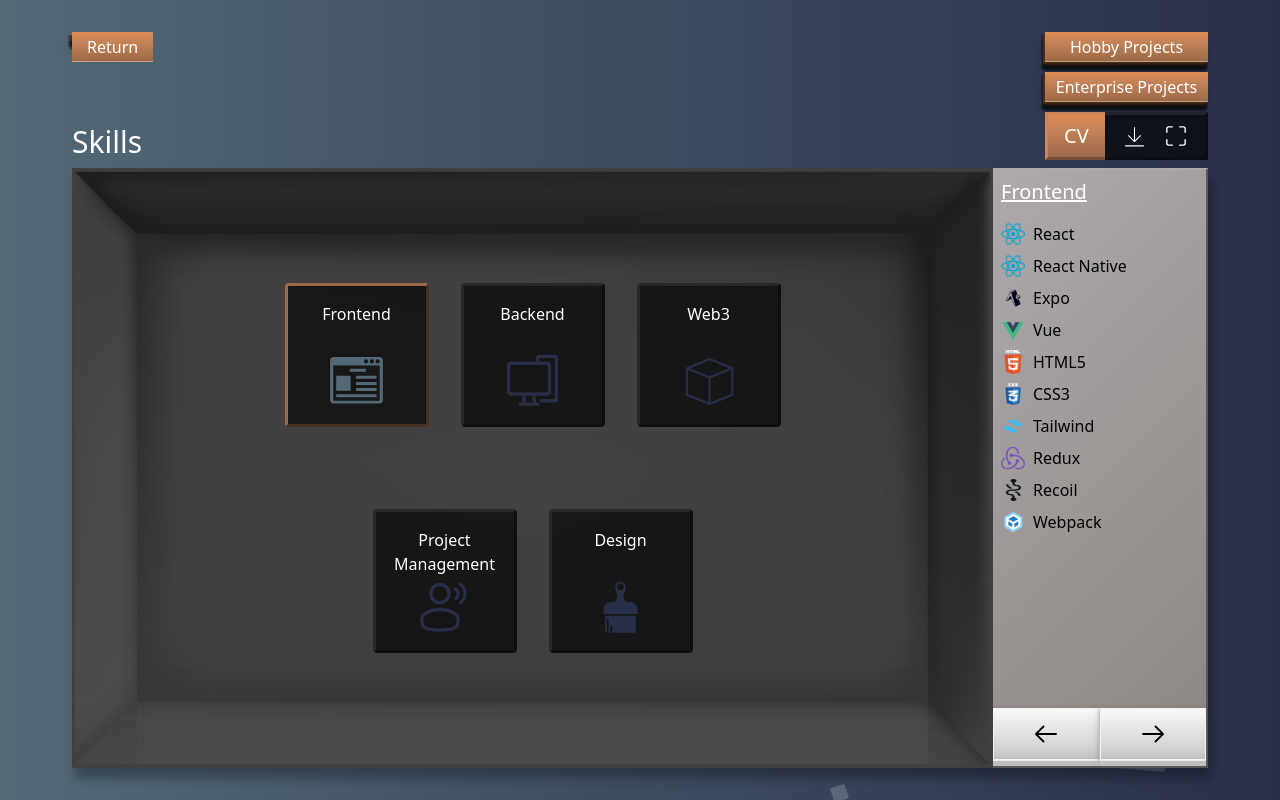
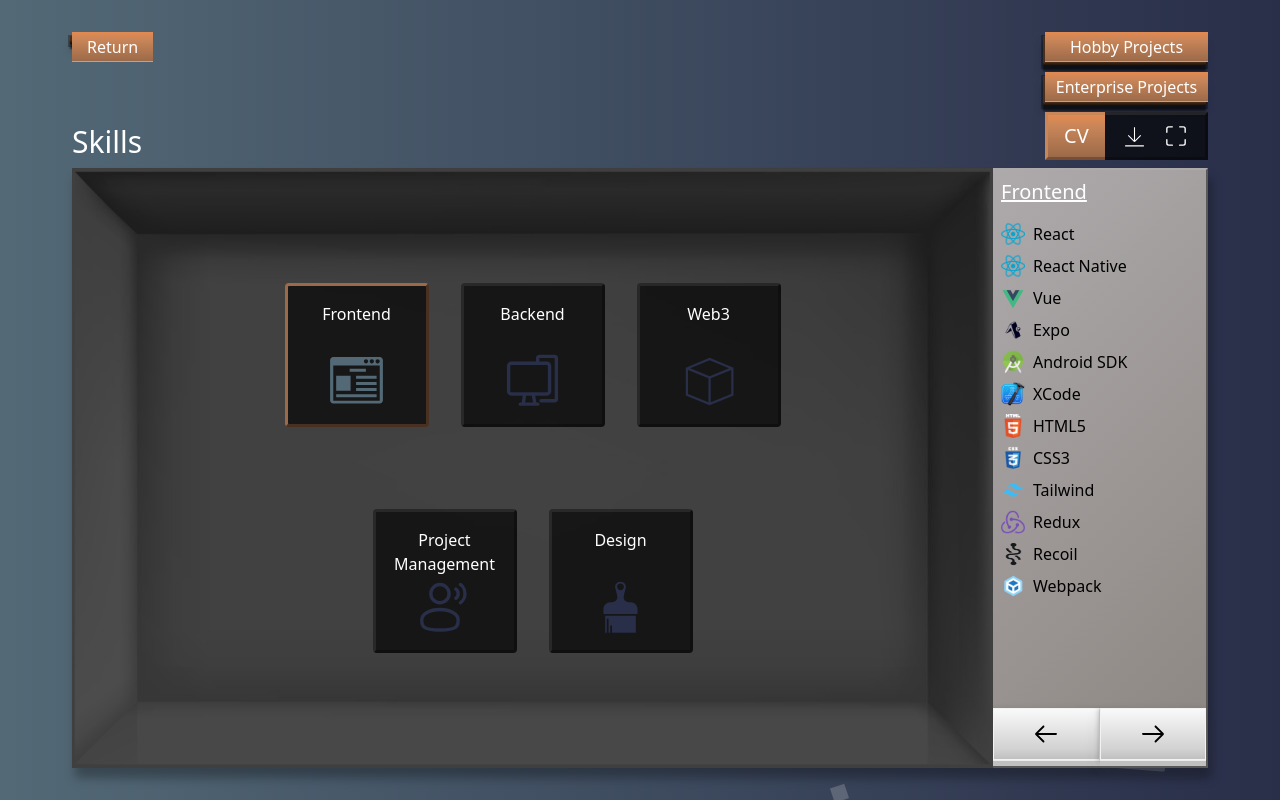
Before and after one commit to MaxwellDG/portfolio, a Next.js app: page /main in a window 1280 px wide. Built offline with nearby package versions, Linux system fonts and the light colour scheme.

Commit message:
Renamed and moved some sections

```diff
--- a/components/expertise/index.tsx
+++ b/components/expertise/index.tsx
@@ -23,7 +23,7 @@ export default function Expertise() {
                             {'{ '}
                         </p>
                         <p className="text-center flex">
-                            &nbsp;Javascript Software Developer&nbsp;
+                            &nbsp;Applications Developer&nbsp;
                         </p>
                         <p
                             className="flex flex-col justify-center absolute top-0 bottom-0 right-2"
--- a/data/iconsHashmap.ts
+++ b/data/iconsHashmap.ts
@@ -13,6 +13,7 @@ export default {
     "Node.js": 'nodejs.png',
     Nest: 'nestjs.png',
     Next: 'nextjs.png',
+    Mongo: 'mongo-logo.png',
     GoogleCloud: 'google-cloud.png',
     Postgres: 'postgres.png',
     SQL: 'sql.png',
@@ -42,6 +43,7 @@ export default {
     Java: 'java.png',
     PyGame: 'pygame.png',
     AndroidSDK: 'android.png',
+    XCode: 'Xcode.png',
     Bluetooth: 'bluetooth.png',
     GoogleMaps: 'googlemaps.png',
     AWS: 'aws.png',
--- a/data/projectData.ts
+++ b/data/projectData.ts
@@ -22,8 +22,8 @@ export const hobbyProjectData: Project[] = [
         image: 'images/piecework-btc.png',
         mobileImage: 'images/piecework-btc-mobile.png',
         thumb: 'images/piecework-btc.png',
-        languages: ['Typescript', 'Node.js'],
-        tech: ['Next', 'React', 'Google Cloud', 'Tailwind'],
+        languages: ['Typescript'],
+        tech: ['Node.js', 'React', 'Next', 'Mongo' , 'Google Cloud', 'Tailwind'],
     },
     // {
     //     name: "Duel Arena",
@@ -56,12 +56,32 @@ export const hobbyProjectData: Project[] = [
         desc: '"Hey where do you want to go tonight?" "I\'m fine with whatever." An app designed to aid groups in decision-making. Utilizes Google Maps and Google Places APIs for extra suggestions.',
         video: 'videos/video_ww_right_final.mp4',
         thumb: 'images/video_ww_right_final_thumb.png',
-        languages: ['Java', 'Android SDK'],
-        tech: ['Bluetooth', 'Google Maps', 'SQL'],
+        languages: ['Java'],
+        tech: ['Android SDK', 'Bluetooth', 'Google Maps', 'SQL'],
     },
 ];
 
 export const enterpriseProjectData: Project[] = [
+    {
+        name: "The Bard's Quill",
+        links: ['https://thebardsquill.com'],
+        linkTexts: ['TheBardsQuill.com'],
+        desc: "A virtual tabletop and campaign-management system for the 'Storytelling Role-Playing Game' genre. The Bard's Quill works as an aide for popular titles such as: 'Dungeons & Dragons' and 'Pathfinder'.",
+        video: 'videos/thebardsquill_cropped.mp4',
+        languages: ['Javascript'],
+        thumb: 'images/thebardsquill_cropped_thumb.png',
+        tech: ['Vue', 'WebRTC', 'Konva.js', 'IndexedDB'],
+    },
+    {
+        name: 'Domination',
+        links: ['https://domination.gg', 'https://twitter.com/DominationGG_'],
+        linkTexts: ['Domination.gg', '@DominationGG_'],
+        desc: 'A Solana blockchain video-game in the browser. Players choose to join 1 of 3 factions and compete in bi-weekly matches. Users can purchase NFTs to participate in campaigns, and are rewarded for their efforts. In proper Blockchain fashion, all game activity is done decentralized and all players interact on the same gameboard.',
+        video: 'videos/domination.mp4',
+        thumb: 'images/domination_thumb.gif',
+        languages: ['Typescript'],
+        tech: ['Node.js', 'React', 'Solana', 'Postgres', 'Recoil', 'Web3.js', 'Tailwind']
+    },
     {
         name: 'Stache',
         links: [
@@ -74,28 +94,8 @@ export const enterpriseProjectData: Project[] = [
         desc: "A Solana blockchain infrastructure and application project. First we brought 'Smart Wallet' technology to Solana. Then we created the 'Stache' application to build on that. The current main attraction is the ability for users to make their own shops, thus decentralizing the currently centralized marketplace model.",
         video: 'videos/stache.mp4',
         thumb: 'images/Stache_Logo_Color_Medium.png',
-        languages: ['Typescript', 'Node.js'],
-        tech: ['React Native', 'Solana', 'Nest', 'Postgres', 'Recoil', 'Tailwind'],
-    },
-    {
-        name: 'Domination',
-        links: ['https://domination.gg', 'https://twitter.com/DominationGG_'],
-        linkTexts: ['Domination.gg', '@DominationGG_'],
-        desc: 'A Solana blockchain video-game in the browser. Players choose to join 1 of 3 factions and compete in bi-weekly matches. Users can purchase NFTs to participate in campaigns, and are rewarded for their efforts. In proper Blockchain fashion, all game activity is done decentralized and all players interact on the same gameboard.',
-        video: 'videos/domination.mp4',
-        thumb: 'images/domination_thumb.gif',
-        languages: ['Typescript', 'Node.js'],
-        tech: ['Solana', 'Postgres', 'Recoil', 'Web3.js', 'Tailwind']
-    },
-    {
-        name: "The Bard's Quill",
-        links: ['https://thebardsquill.com'],
-        linkTexts: ['TheBardsQuill.com'],
-        desc: "A virtual tabletop and campaign-management system for the 'Storytelling Role-Playing Game' genre. The Bard's Quill works as an aide for popular titles such as: 'Dungeons & Dragons' and 'Pathfinder'.",
-        video: 'videos/thebardsquill_cropped.mp4',
-        languages: ['Javascript', 'Vue'],
-        thumb: 'images/thebardsquill_cropped_thumb.png',
-        tech: ['WebRTC', 'Konva.js', 'IndexedDB'],
+        languages: ['Typescript'],
+        tech: ['Node.js', 'React Native', 'Solana', 'Nest', 'Postgres', 'Recoil', 'Tailwind'],
     },
     {
         name: 'SMART Studio',
@@ -103,9 +103,9 @@ export const enterpriseProjectData: Project[] = [
         linkTexts: [],
         desc: 'Designed for medical companies to generate informative videos for their workers and patients. Utilizes Deepfake technology in order to quickly mass-produce video content of doctors speaking to patients in any language. AI support bots currently in development in order to generate deepfake videos in response to textual input.',
         video: 'videos/smart-studio-ready.mp4',
-        languages: ['Javascript', 'React Native'],
+        languages: ['Javascript'],
         thumb: 'images/smart-studio-ready_thumb.png',
-        tech: ['GraphQL', 'AWS', 'Expo'],
+        tech: ['React Native', 'GraphQL', 'AWS', 'Expo'],
     },
     {
         name: 'Luye',
@@ -114,8 +114,8 @@ export const enterpriseProjectData: Project[] = [
         desc: 'An offline-first Progressive Web App used by pharmaceutical sales reps during their meetings with health-care professionals. Utilizes ServiceWorkers and IndexedDB in order to persist data in offline-mode and sync it with the server when an internet connection is later established.',
         image: 'images/Luye.png',
         thumb: 'images/Luye_thumb.png',
-        languages: ['Typescript', 'React Native'],
-        tech: ['PWA', 'IndexedDB'],
+        languages: ['Typescript'],
+        tech: ['React Native', 'PWA', 'IndexedDB'],
     },
     {
         name: 'The Diabetes App',
@@ -124,8 +124,8 @@ export const enterpriseProjectData: Project[] = [
         desc: "A social media app focused around people with diabetes. Users can make profiles, message each other, scroll the homefeed, there's app-wide video streaming events, and much more.",
         image: 'images/tda.jpeg',
         thumb: 'images/tda_thumb.jpeg',
-        languages: ['Javascript', 'React Native'],
-        tech: ['OAuth2', 'Pusher', 'Kevel'],
+        languages: ['Javascript'],
+        tech: ['React Native', 'XCode', 'Android SDK', 'OAuth2', 'Pusher', 'Kevel'],
     },
 
     // {
--- a/data/skillsData.ts
+++ b/data/skillsData.ts
@@ -10,8 +10,10 @@ export default [
         skills: [
             'React',
             'React Native',
+            'Vue',
             'Expo',
-            'Vue',
+            'Android SDK',
+            'XCode',
             'HTML5',
             'CSS3',
             'Tailwind',
@@ -26,6 +28,7 @@ export default [
             'Node.js',
             'Nest',
             'Next',
+            'Mongo',
             'Postgres',
             'SQL',
             'GraphQL',
```
Also changed, not shown: public/images/XCode.png (added), public/images/mongo-logo.png.
